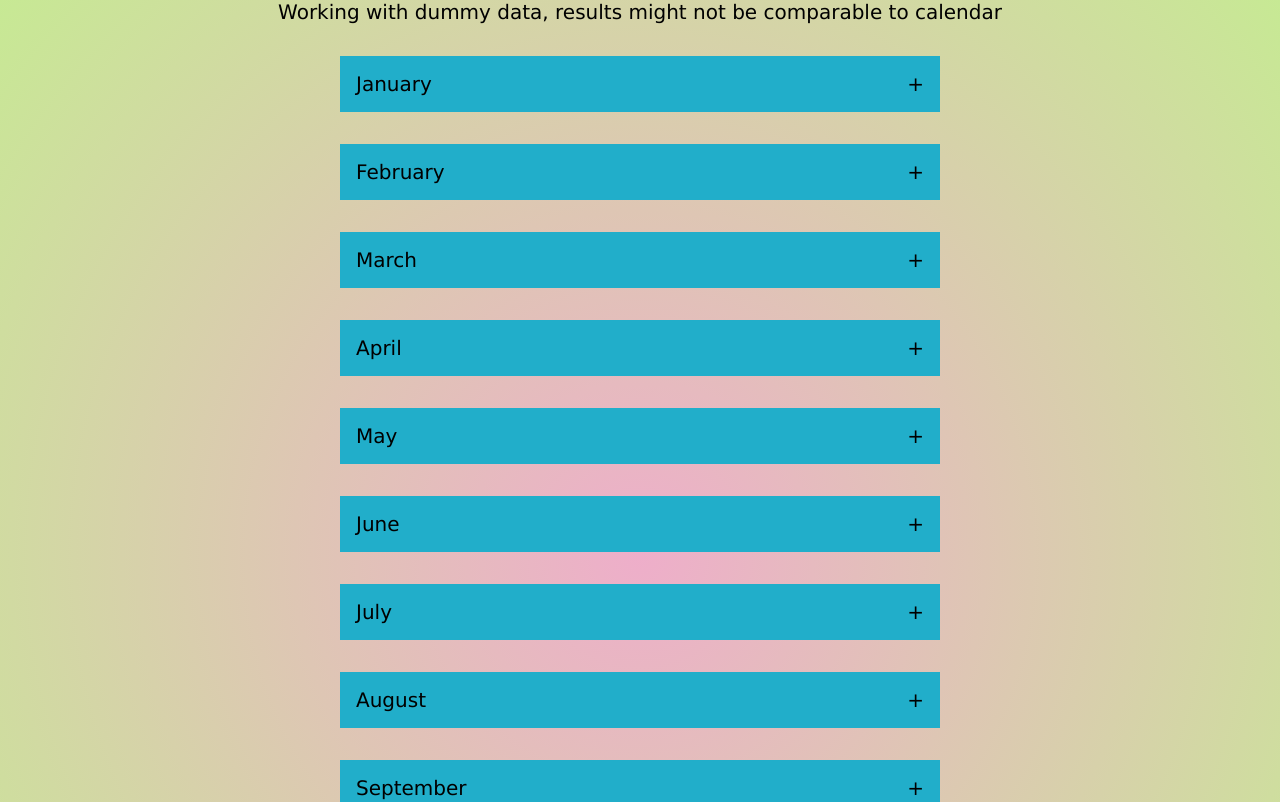
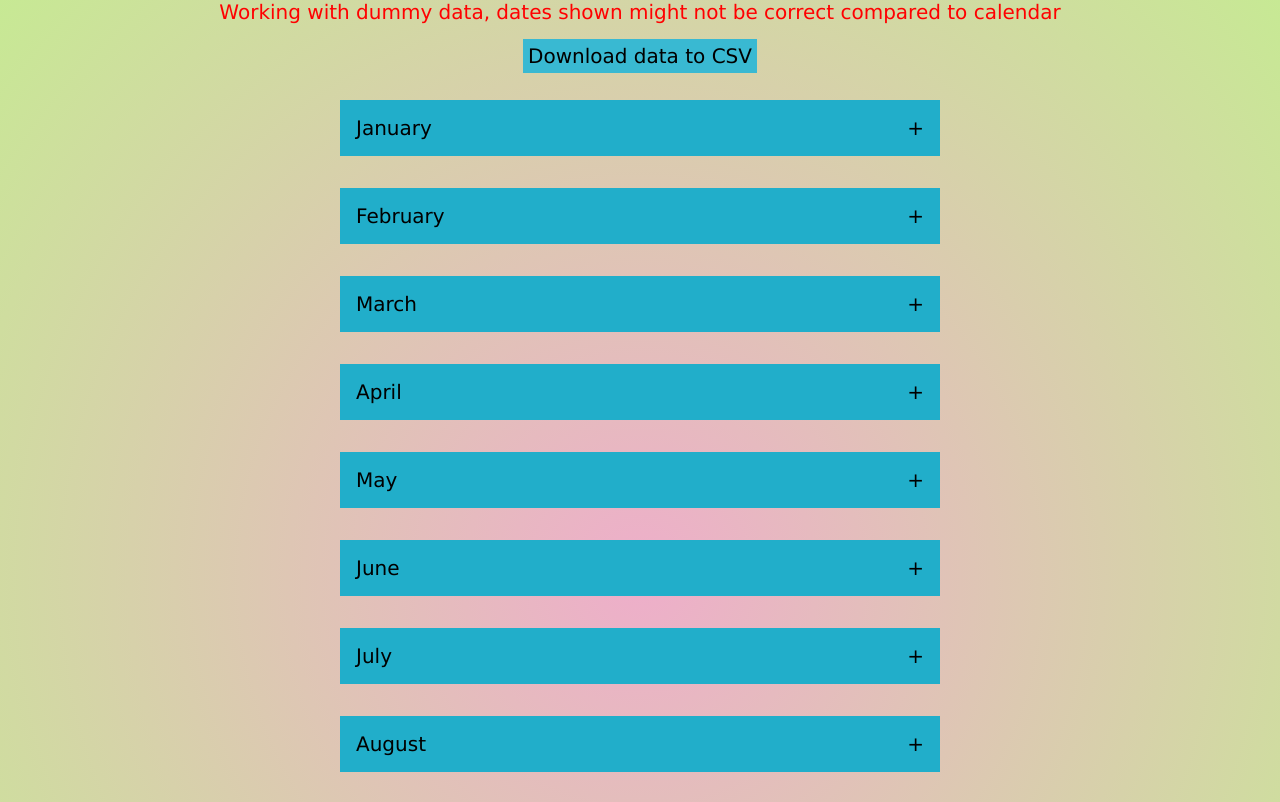
Before and after one commit to prozenberg/react-assessment, a React (Create React App) app: page / in a window 1280 px wide. Shown: the top 802 px of the page. Built offline with nearby package versions, Linux system fonts and the light colour scheme.

Commit message:
updated disclaimer, added CSV download option

```diff
--- a/package.json
+++ b/package.json
@@ -8,6 +8,7 @@
     "@testing-library/react": "^12.1.2",
     "@testing-library/user-event": "^13.5.0",
     "react": "^17.0.2",
+    "react-csv": "^2.2.2",
     "react-dom": "^17.0.2",
     "react-scripts": "5.0.0",
     "web-vitals": "^2.1.4"
--- a/src/App.css
+++ b/src/App.css
@@ -27,6 +27,17 @@
 
 .App-link {
   color: #61dafb;
+}
+
+.download-btn {
+  text-decoration: none;
+  color: black;
+  padding: 5px;
+  background-color: #39b9d2;
+}
+
+.download-btn:hover {
+  background-color: #3ab4cc;
 }
 
 @keyframes App-logo-spin {
--- a/src/App.js
+++ b/src/App.js
@@ -1,10 +1,14 @@
 import './App.css';
 import React from "react"
 import List from "../src/Components/List"
+import { CSVLink, CSVDownload } from "react-csv";
+import DummyDates from "./Constants"
 
 function App() {
   return (
     <div className="App">
+      <div className="disclaimer">Working with dummy data, dates shown might not be correct compared to calendar</div>
+      <CSVLink data={DummyDates} filename={"payment-dates.csv"} className="download-btn">Download data to CSV</CSVLink>
       <List />
     </div>
   );
--- a/src/Components/List/index.js
+++ b/src/Components/List/index.js
@@ -12,7 +12,6 @@ const List = () => {
     }, []);
 
     return (<>
-        <div>Working with dummy data, results might not be comparable to calendar</div>
         <ul>
             {dummyData.map((data, key) => <MonthAccordion key={key} month={data.month} paymentDay={data.paymentDay} bonusDay={data.bonusDay} />)}
         </ul>
--- a/src/Components/MonthAccordion/style.css
+++ b/src/Components/MonthAccordion/style.css
@@ -9,6 +9,11 @@
     justify-content: space-between;
     cursor: pointer;
     background-color: #21aeca;
+  }
+
+  .disclaimer {
+    color: red;
+    padding-bottom: 20px;
   }
 
   .accordion-title:hover {
```
Also changed, not shown: 1 other file (tests, documents, lock files or other folders).
